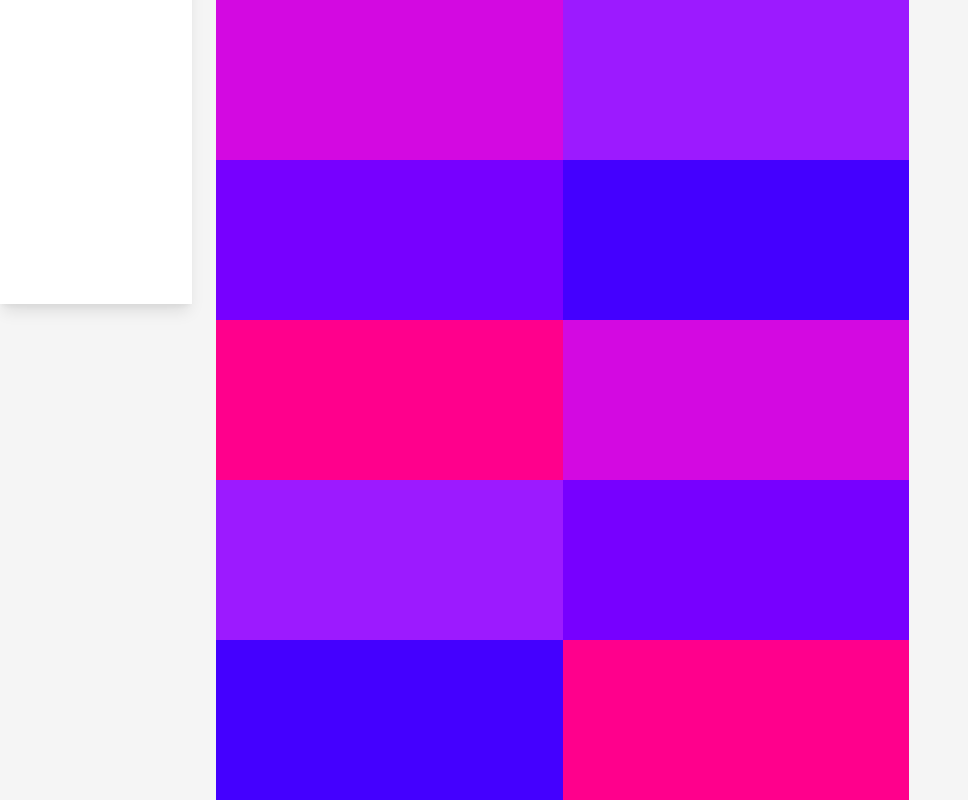
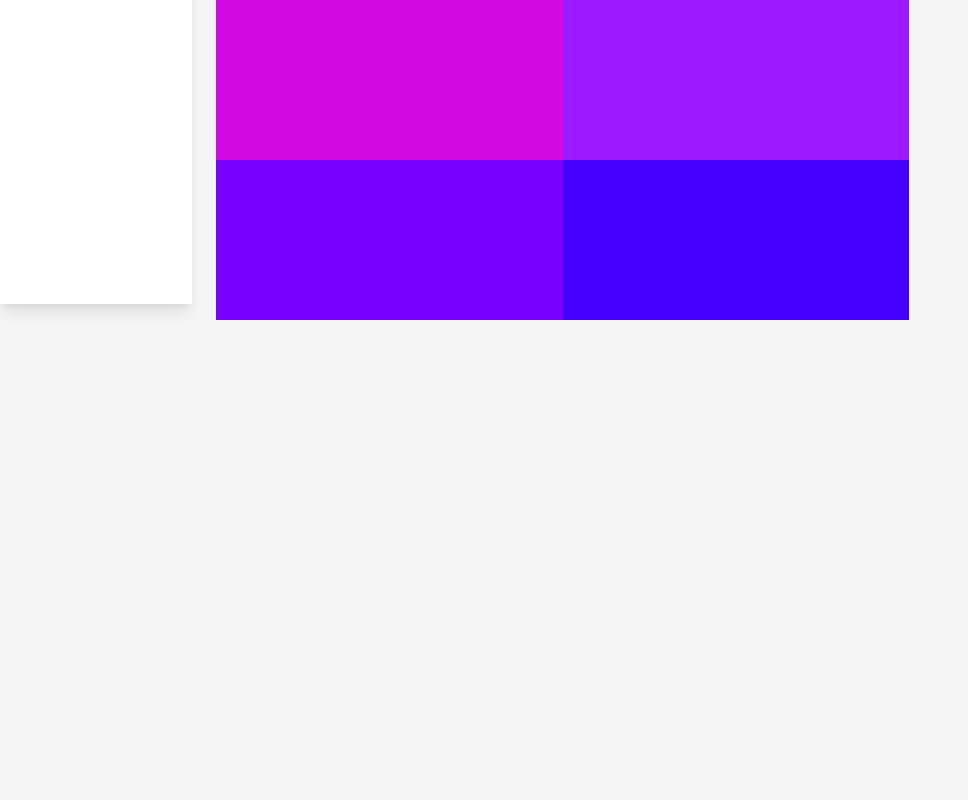
Before and after one commit to HessTina-YuI/yui-blog, a Next.js app: page /blog in a window 1280 px wide. Shown: the part 496-1296 px from the top of the page, without its empty margins (0-968 px from the left). After the commit the page ends 816 px from the top, so only its background shows below. Built offline with nearby package versions, Linux system fonts and the light colour scheme; what @tailwindcss/typography would draw is missing.

Commit message:
add: blog 添加跳转演示

```diff
--- a/pages/_app.tsx
+++ b/pages/_app.tsx
@@ -15,6 +15,7 @@ const MyApp = ({ Component, pageProps, router }: AppProps) => {
             <Navbar>
                 <AnimatePresence
                     exitBeforeEnter
+                    onExitComplete={() => window.scrollTo(0, 0)}
                     initial={false}
                 >
                     <Component {...pageProps} key={router.asPath}/>
--- a/pages/blog.tsx
+++ b/pages/blog.tsx
@@ -2,8 +2,9 @@ import { NextPage } from 'next';
 import { motion } from 'framer-motion';
 import PageLayout from '@/layouts/PageLayout';
 import SectionContainer from '@/components/SectionContainer';
+import Link from '@/components/Link';
 
-const item = [0, 1, 2, 3, 4, 5, 6, 7, 0, 1, 2, 3, 4, 5, 6, 7];
+const item = ['a', 'b', 'a', 'b', 'a', 'b', 'a', 'b', 'a', 'b'];
 
 const variantsParent = {
     hidden: { opacity: 0 },
@@ -33,11 +34,12 @@ const Blog: NextPage = () => {
                     {
                         item.map((value, index) => {
                             return (
-                                <motion.div key={index} className="w-full h-40 p-2"
-                                            style={{ backgroundColor: colors[index % 5] }}
-                                            variants={variantsChildren}>
-
-                                </motion.div>
+                                <Link href={`/blog/${value}`} key={index}>
+                                    <motion.div className="w-full h-40 p-2"
+                                                style={{ backgroundColor: colors[index % 5] }}
+                                                variants={variantsChildren}>
+                                    </motion.div>
+                                </Link>
                             );
                         })
                     }
```
Also changed, not shown: components/Link.tsx (line endings or trailing spaces).
